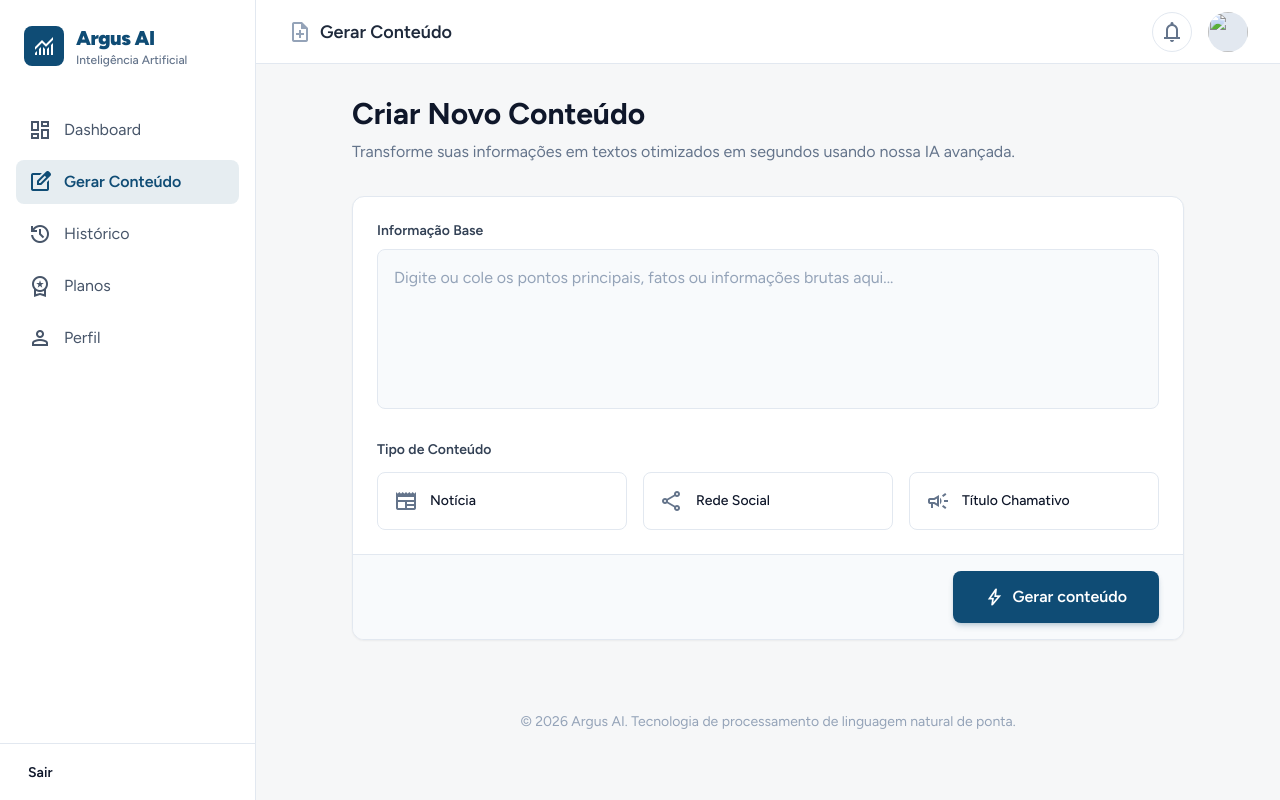
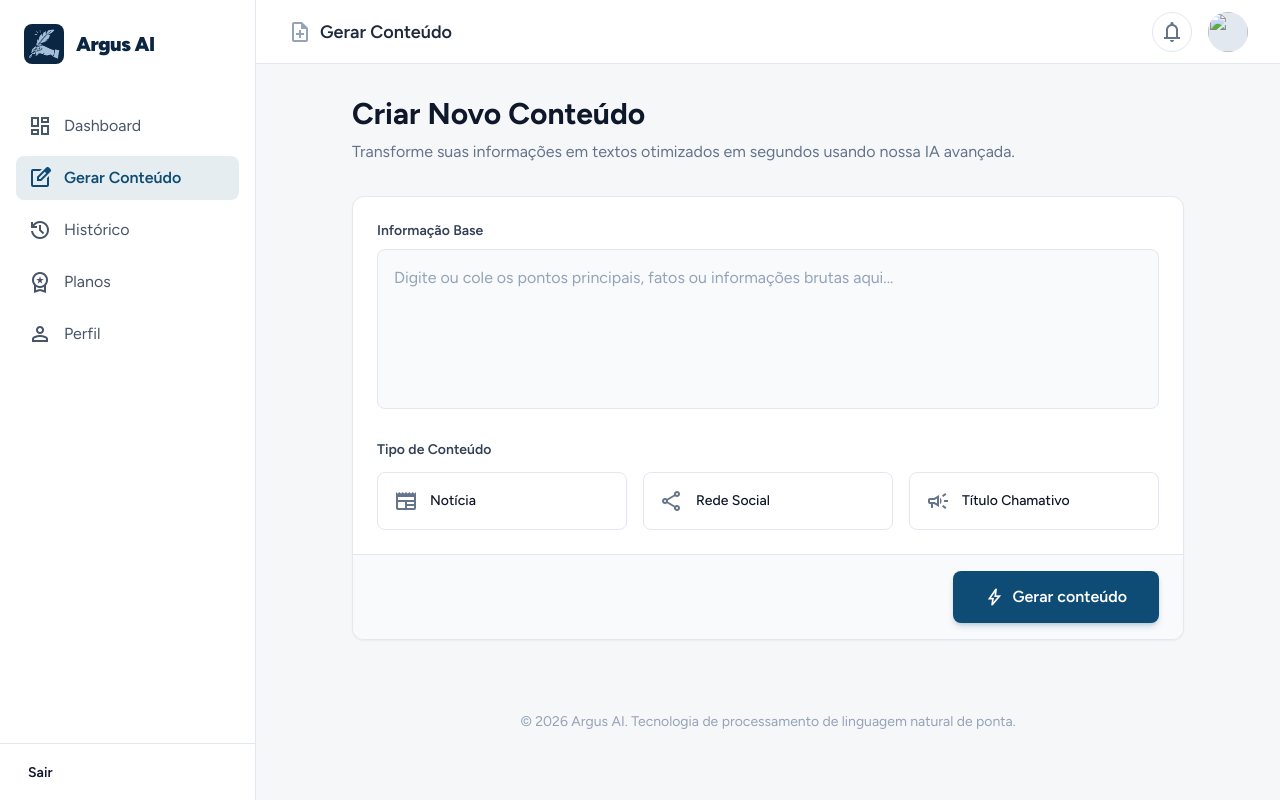
Before and after one commit to GustavoLaureth/argus-backend, a Django app: page /create/ in a window 1280 px wide. Run offline with Django 4.2, Linux system fonts and the light colour scheme; a user stored in the database is signed in; data comes from the database, SQL or seed files in the repository; both versions use the stored data as it was after the commit; some libraries are stand-ins or nearby versions.

Commit message:
update logo

```diff
--- a/templates/base.html
+++ b/templates/base.html
@@ -1,9 +1,11 @@
+{% load static %}
 <!doctype html>
 
 <html class="light" lang="pt-br">
   <head>
     <meta charset="utf-8" />
     <meta content="width=device-width, initial-scale=1.0" name="viewport" />
+    <link rel="shortcut icon" href="{% static 'logo/favicon.png' %}" type="image/x-icon">
     <title>Argus AI</title>
     <script src="https://cdn.tailwindcss.com?plugins=forms,container-queries"></script>
     <link href="https://fonts.googleapis.com/css2?family=Figtree:ital,wght@0,300..900;1,300..900&display=swap" rel="stylesheet">
@@ -64,17 +66,14 @@
       >
         <div class="p-6 flex items-center gap-3">
           <div
-            class="size-10 rounded-lg bg-primary flex items-center justify-center text-white"
+            class="size-10 rounded-lg bg-[#0b2643] flex items-center justify-center text-white"
           >
-            <span class="material-symbols-outlined text-2xl">monitoring</span>
+            <img class="rounded-lg size-10 p-1" src="{% static 'logo/logo.jpeg' %}" alt="">
           </div>
           <div>
-            <h1 class="text-xl font-black tracking-tight text-primary">
+            <h1 class="text-xl font-black tracking-tight text-[#0b2643]">
               Argus AI
             </h1>
-            <p class="text-xs text-slate-500 dark:text-slate-400 font-medium">
-              Inteligência Artificial
-            </p>
           </div>
         </div>
         <nav class="flex-1 px-4 space-y-2 mt-4">
```
Also changed, not shown: db.sqlite3, templates/static/logo/favicon.png (added), templates/static/logo/logo.jpeg (added).
